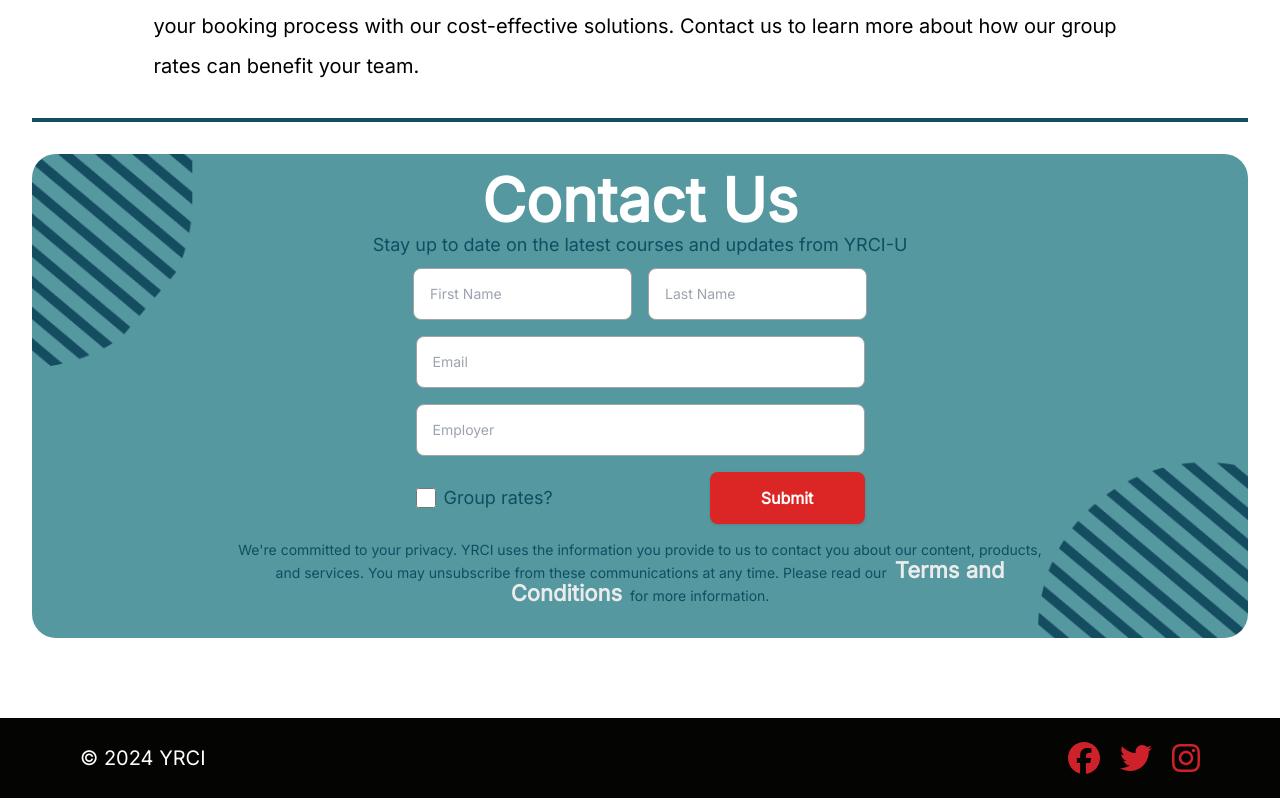
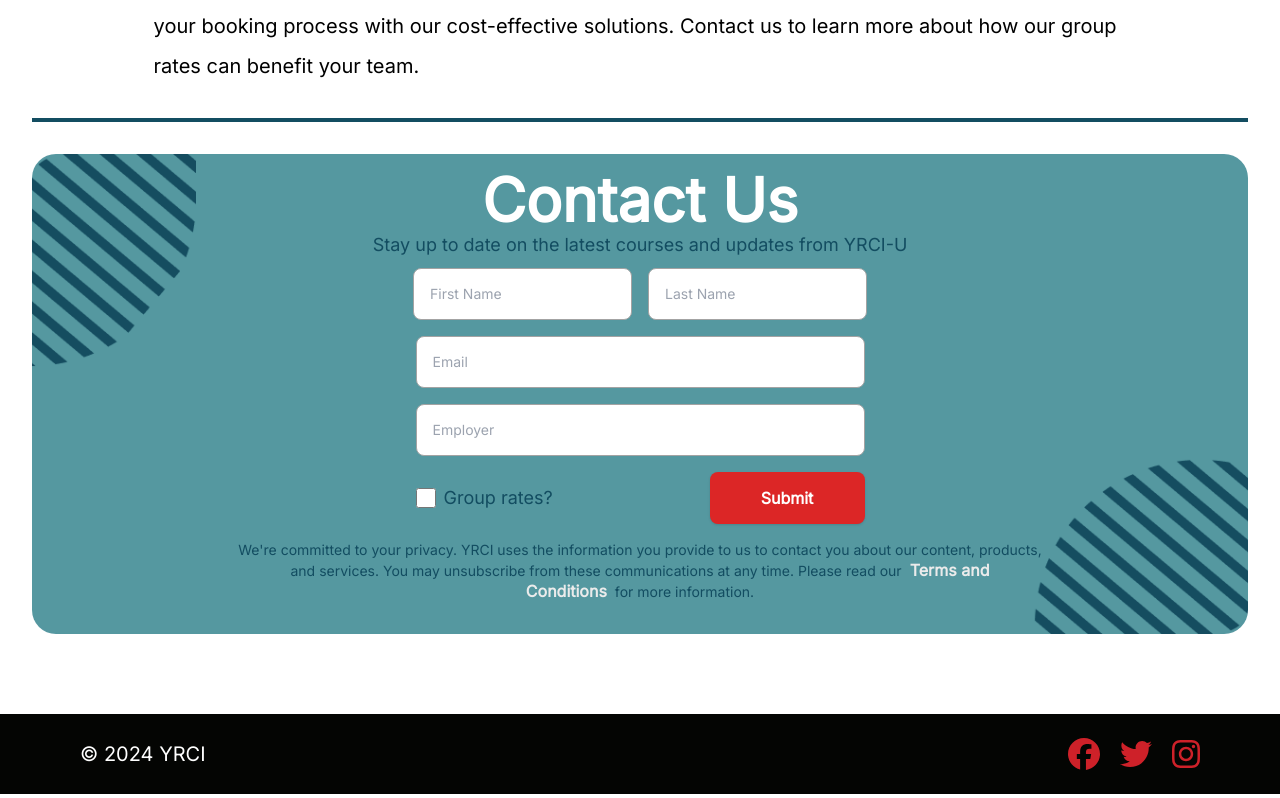
Before and after one commit to yrciadmin/yrciu, a Next.js app in the folder yrci-university/: page / in a window 1280 px wide. Shown: the part 6103-6901 px from the top of the page. Built offline with nearby package versions, Linux system fonts and the light colour scheme.

Commit message:
fixed terms font size

```diff
--- a/yrci-university/app/components/ContactUs.tsx
+++ b/yrci-university/app/components/ContactUs.tsx
@@ -27,7 +27,7 @@ const ContactUs = () => {
                   Please read our
                   <span
                     onClick={() => setShowModal(true)}
-                    className=" mx-2 text-[12px] xl:text-[22px] cursor-pointer text-light-gray font-semibold"
+                    className=" mx-2 text-[12px] xl:text-[16px] xxl:text-sm  3xl:text-[20px] cursor-pointer text-light-gray font-semibold"
                   >
                     Terms and Conditions
                   </span>
```
